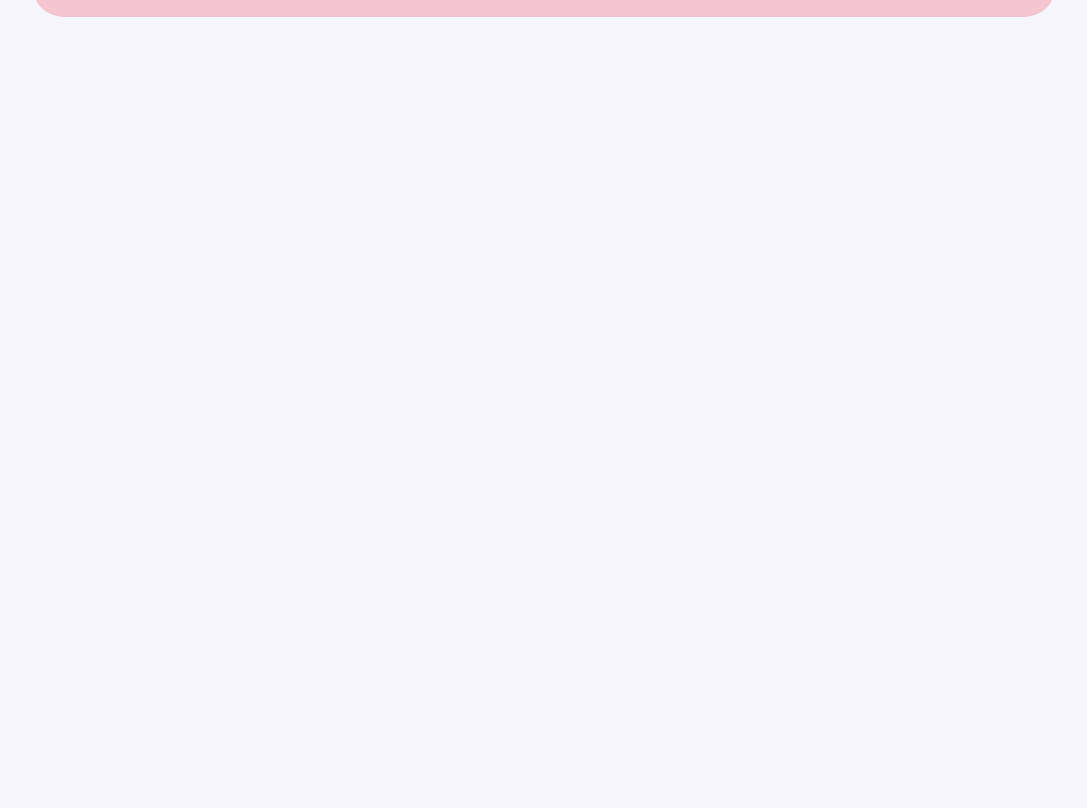
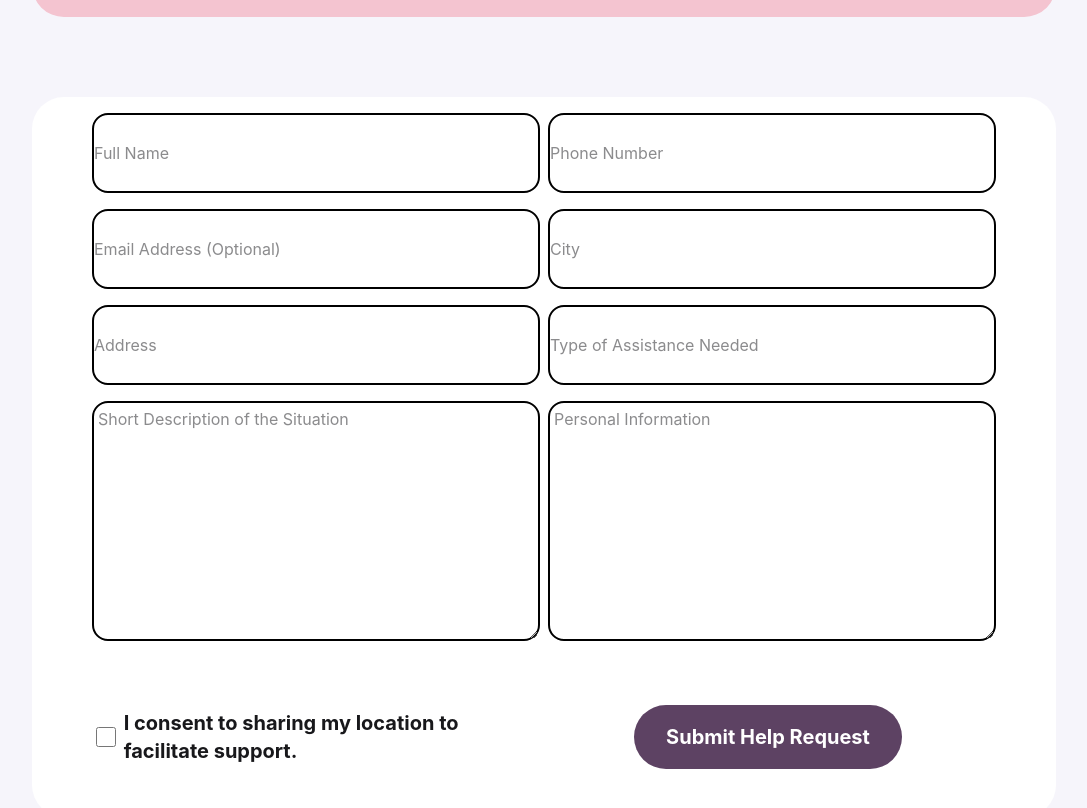
Before and after one commit to Imad-EL-HAMDAOUI/Imad-EL-HAMDAOUI_Project-final_html-css, a website: page public/pages/Request_Help.html in a window 1280 px wide. Shown: the part 808-1616 px from the top of the page, without its empty margins (96-1183 px from the left). Drawn offline with Linux system fonts and the light colour scheme.

Commit message:
Request_Help-section2/3

```diff
--- a/public/pages/Request_Help.html
+++ b/public/pages/Request_Help.html
@@ -50,7 +50,48 @@ emergency services. We guarantee full protection of your data privacy.</h1>
                 </div>
             </div>
         </section>
+        <section class="flex items-center justify-center pt-8 md:pt-[5rem]">
+            <div class="flex flex-col md:flex-col w-[90%] md:w-[80vw] h-auto md:h-[90vh] bg-white rounded-[2rem]">
+                <div class="flex justify-center pt-[1rem] w-full gap-[0.5rem]">
+                    <input class="w-[35vw] h-[10vh] rounded-[1rem]" style="border: 2px black solid;" type="text" placeholder="Full Name">
 
+                    <input class="w-[35vw] h-[10vh] rounded-[1rem]" style="border: 2px black solid;" type="text" placeholder="Phone Number">
+
+                </div>
+                <div class="flex justify-center pt-[1rem] w-full gap-[0.5rem]">
+                    <input class="w-[35vw] h-[10vh] rounded-[1rem]" style="border: 2px black solid;" type="text" placeholder="Email Address (Optional)">
+
+                    <input class="w-[35vw] h-[10vh] rounded-[1rem]" style="border: 2px black solid;" type="text" placeholder="City">
+
+                </div>
+                <div class="flex justify-center pt-[1rem] w-full gap-[0.5rem]">
+                    <input class="w-[35vw] h-[10vh] rounded-[1rem]" style="border: 2px black solid;" type="text" placeholder="Address">
+
+                    <input class="w-[35vw] h-[10vh] rounded-[1rem]" style="border: 2px black solid;" type="text" placeholder="Type of Assistance Needed">
+
+                </div>
+                <div class="flex justify-center pt-[1rem] w-full gap-[0.5rem]">
+                    <textarea name="" placeholder="Short Description of the Situation" class="p-1 w-[35vw] h-[30vh] rounded-[1rem]" style="border: 2px black solid;"></textarea>
+                    <textarea name="" placeholder="Personal Information" class="p-1 w-[35vw] h-[30vh] rounded-[1rem]" style="border: 2px black solid;"></textarea>
+
+
+
+                </div>
+                <div class="flex justify-center pt-[1rem] w-full">
+                    <div class="flex w-[70vw] h-[20vh]">
+                        <div class="w-[50%] h-[20vh] flex items-center justify-center gap-[0.5rem]">
+                            <input type="checkbox" class="w-[1.5rem] h-[1.5rem]">
+                            <p class="font-bold text-xl">I consent to sharing my location to
+facilitate support.</p>
+                        </div>
+                        <div class="w-[50%] h-[20vh] flex items-center justify-center">
+<button  class="md:w-[60%] h-[40%] bg-[#5d4263] rounded-[2rem] font-bold text-xs md:text-xl text-white">Submit Help Request</button>
+                        </div>
+                    </div>
+
+                </div>
+            </div>
+        </section>
     </main>
 
 </body>
```
Also changed, not shown: public/css/output.css.
